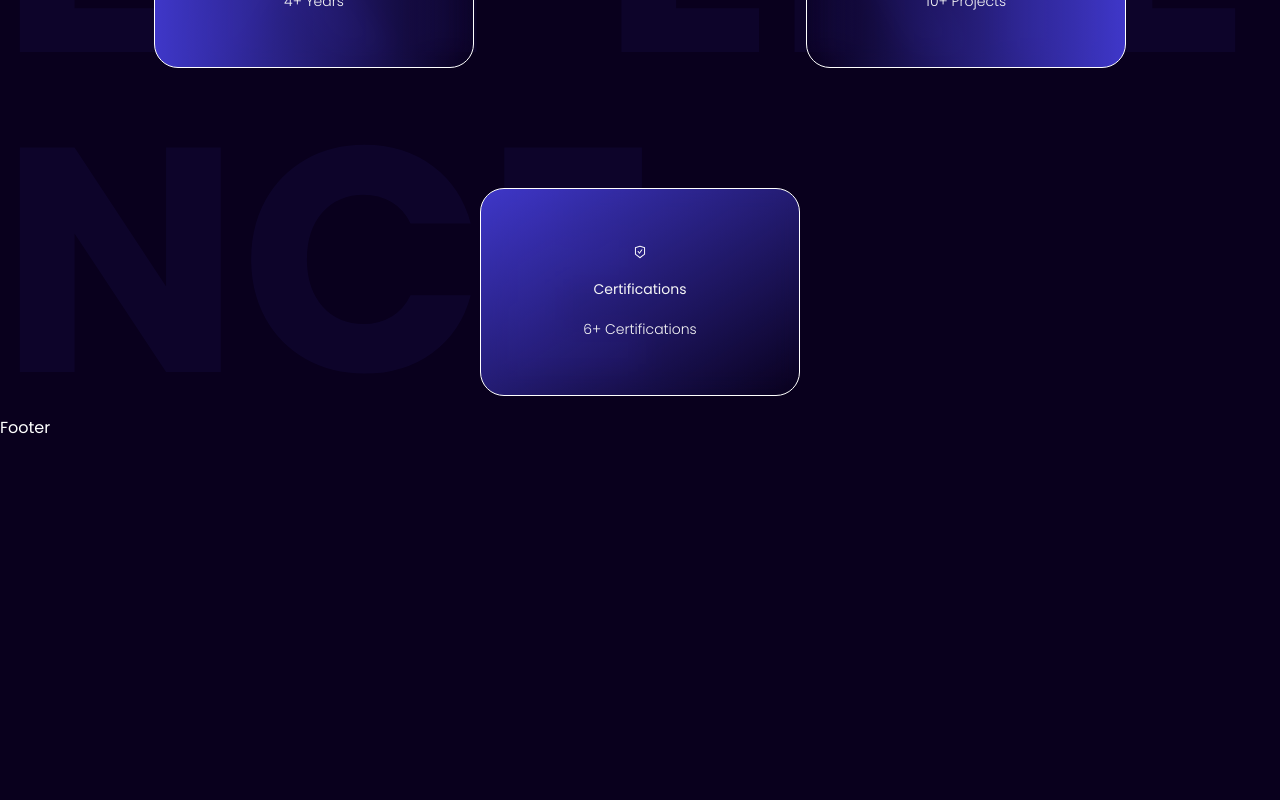
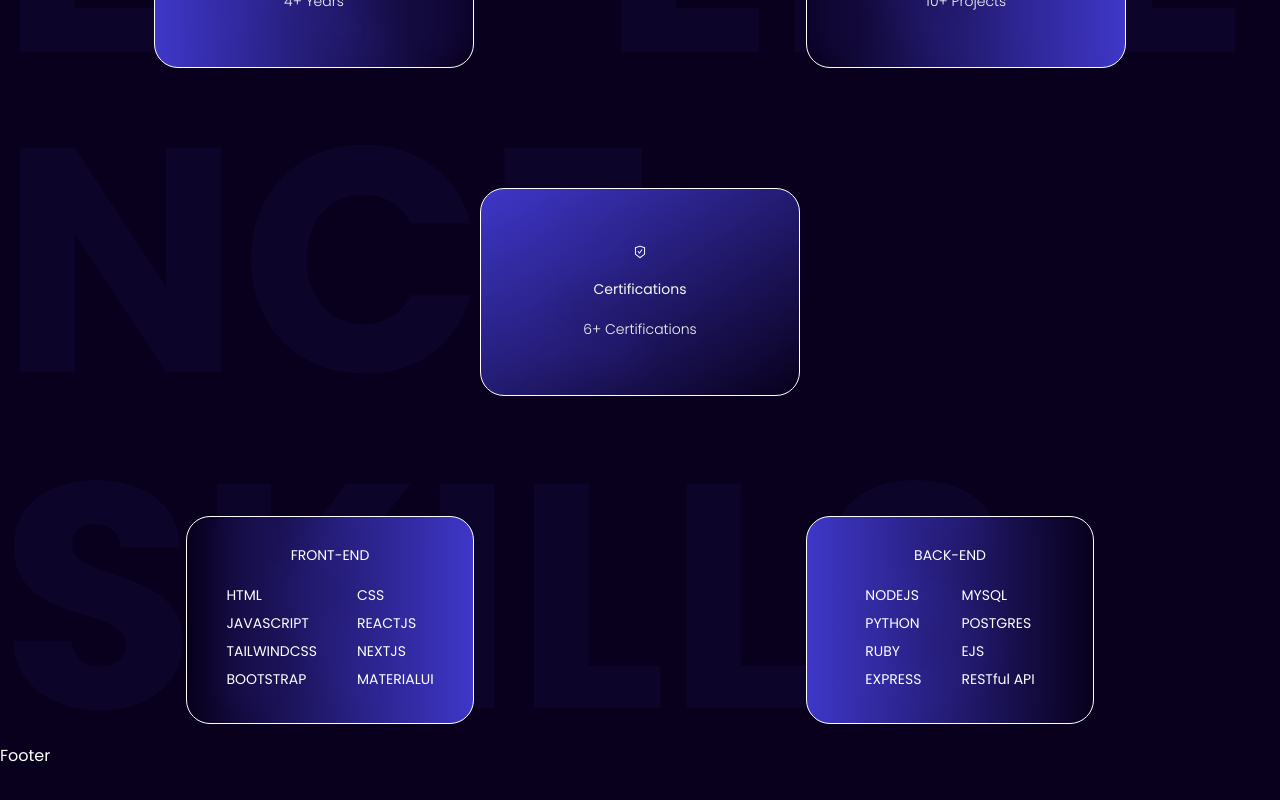
Before and after one commit to S550Stang/portfoliov3, a React (Create React App) app: page / in a window 1280 px wide. Shown: the part 1516-2316 px from the top of the page. Before the commit the page ends 2000 px from the top, so only its background shows below. Built offline with nearby package versions, Linux system fonts and the light colour scheme.

Commit message:
create skills section - fully responsive

```diff
--- a/src/components/Body/Body.js
+++ b/src/components/Body/Body.js
@@ -1,6 +1,7 @@
 import { Heading } from "./bodyComponent/Heading";
 import { AboutSection } from "./bodyComponent/AboutSection";
 import { ExperienceSection } from "./bodyComponent/ExperienceSection";
+import { SkillsSection } from "./bodyComponent/SkillsSection";
 
 export const Body = () => {
   return (
@@ -9,6 +10,7 @@ export const Body = () => {
       <Heading />
       <AboutSection />
       <ExperienceSection />
+      <SkillsSection />
     </div>
   );
 };
--- a/src/components/Body/bodyComponent/AboutSection.jsx
+++ b/src/components/Body/bodyComponent/AboutSection.jsx
@@ -2,7 +2,7 @@ import image from "../../../assets/dp.jpg";
 
 export const AboutSection = () => {
   return (
-    <div className="container mx-auto p-5 relative w-screen">
+    <div className="container mx-auto p-5 ">
       <p
         className="absolute left-0 text-[#3F37C9]/40  font-bold break-all -z-10 text-[#3F37C9] opacity-20   text-9xl
          md:text-[200px] lg:text-[250px] xl:text-[320px] 2xl:text-[400px]"
--- a/src/components/Body/bodyComponent/ExperienceSection.jsx
+++ b/src/components/Body/bodyComponent/ExperienceSection.jsx
@@ -5,7 +5,7 @@ import { AiOutlineSafetyCertificate } from "react-icons/ai";
 
 export const ExperienceSection = () => {
   return (
-    <div className="container mx-auto p-5 relative w-screen ">
+    <div className="container mx-auto p-5">
       <p
         className="absolute left-0 text-[#3F37C9]/40  font-bold break-all -z-10 text-[#3F37C9] opacity-20   text-9xl
          md:text-[200px] lg:text-[250px] xl:text-[320px] 2xl:text-[400px]"
--- /dev/null
+++ b/src/components/Body/bodyComponent/SkillsSection.jsx
@@ -0,0 +1,92 @@
+import React from "react";
+
+export const SkillsSection = () => {
+  return (
+    <div className="text-white container mx-auto p-5 ">
+      <p
+        className="absolute left-0 text-[#3F37C9]/40  font-bold break-all -z-10 text-[#3F37C9] opacity-20   text-9xl
+         md:text-[200px] lg:text-[250px] xl:text-[320px] 2xl:text-[400px]"
+      >
+        SKILLS
+      </p>
+      <div className=" mt-10 sm:mt-20 grid grid-cols-1 md:flex gap-y-4 sm:gap-y-8  text-white ">
+        {/** Front - End Grid #1 */}
+        <div className="mx-auto bg-gradient-to-l from-[#3F37C9]  to-transparent bg-opacity-40  backdrop-blur-md border border-white rounded-3xl w-52 lg:w-72 2xl:w-96 2xl:h-72  h-52  text-center  font-normal">
+          <div className="my-2">
+            <p className="inline-block break-words text-sm 2xl:text-2xl  p-5">
+              FRONT-END
+            </p>
+            <div className="flex items-center justify-center gap-x-4  xl:gap-x-10">
+              <div className="flex flex-col text-left  gap-y-2 2xl:font-light">
+                <p className="inline-block break-words text-sm 2xl:text-2xl  ">
+                  HTML
+                </p>
+                <p className="inline-block break-words text-sm 2xl:text-2xl">
+                  JAVASCRIPT
+                </p>
+                <p className="inline-block break-words text-sm 2xl:text-2xl ">
+                  TAILWINDCSS
+                </p>
+                <p className="inline-block break-words text-sm 2xl:text-2xl ">
+                  BOOTSTRAP
+                </p>
+              </div>
+              <div className="flex flex-col text-left gap-y-2 2xl:font-light">
+                <p className="inline-block break-words text-sm 2xl:text-2xl ">
+                  CSS
+                </p>
+                <p className="inline-block break-words text-sm 2xl:text-2xl ">
+                  REACTJS
+                </p>
+                <p className="inline-block break-words text-sm 2xl:text-2xl ">
+                  NEXTJS
+                </p>
+                <p className="inline-block break-words text-sm 2xl:text-2xl ">
+                  MATERIALUI
+                </p>
+              </div>
+            </div>
+          </div>
+        </div>
+        {/** Back - End Grid #2 */}
+        <div className="mx-auto bg-gradient-to-r from-[#3F37C9]  to-transparent bg-opacity-40  backdrop-blur-md border border-white rounded-3xl w-52 lg:w-72 2xl:w-96 2xl:h-72  h-52 text-center">
+          <div className="my-2">
+            <p className="inline-block break-words text-sm 2xl:text-2xl  p-5">
+              BACK-END
+            </p>
+            <div className="flex items-center justify-center gap-x-10 xl:gap-x-10">
+              <div className="flex flex-col text-left gap-y-2 2xl:font-light">
+                <p className="inline-block break-words text-sm 2xl:text-2xl ">
+                  NODEJS
+                </p>
+                <p className="inline-block break-words text-sm 2xl:text-2xl ">
+                  PYTHON
+                </p>
+                <p className="inline-block break-words text-sm 2xl:text-2xl ">
+                  RUBY
+                </p>
+                <p className="inline-block break-words text-sm 2xl:text-2xl ">
+                  EXPRESS
+                </p>
+              </div>
+              <div className="flex flex-col text-left gap-y-2 2xl:font-light">
+                <p className="inline-block break-words text-sm 2xl:text-2xl ">
+                  MYSQL
+                </p>
+                <p className="inline-block break-words text-sm 2xl:text-2xl ">
+                  POSTGRES
+                </p>
+                <p className="inline-block break-words text-sm 2xl:text-2xl ">
+                  EJS
+                </p>
+                <p className="inline-block break-words text-sm 2xl:text-2xl ">
+                  RESTful API
+                </p>
+              </div>
+            </div>
+          </div>
+        </div>
+      </div>
+    </div>
+  );
+};
```
